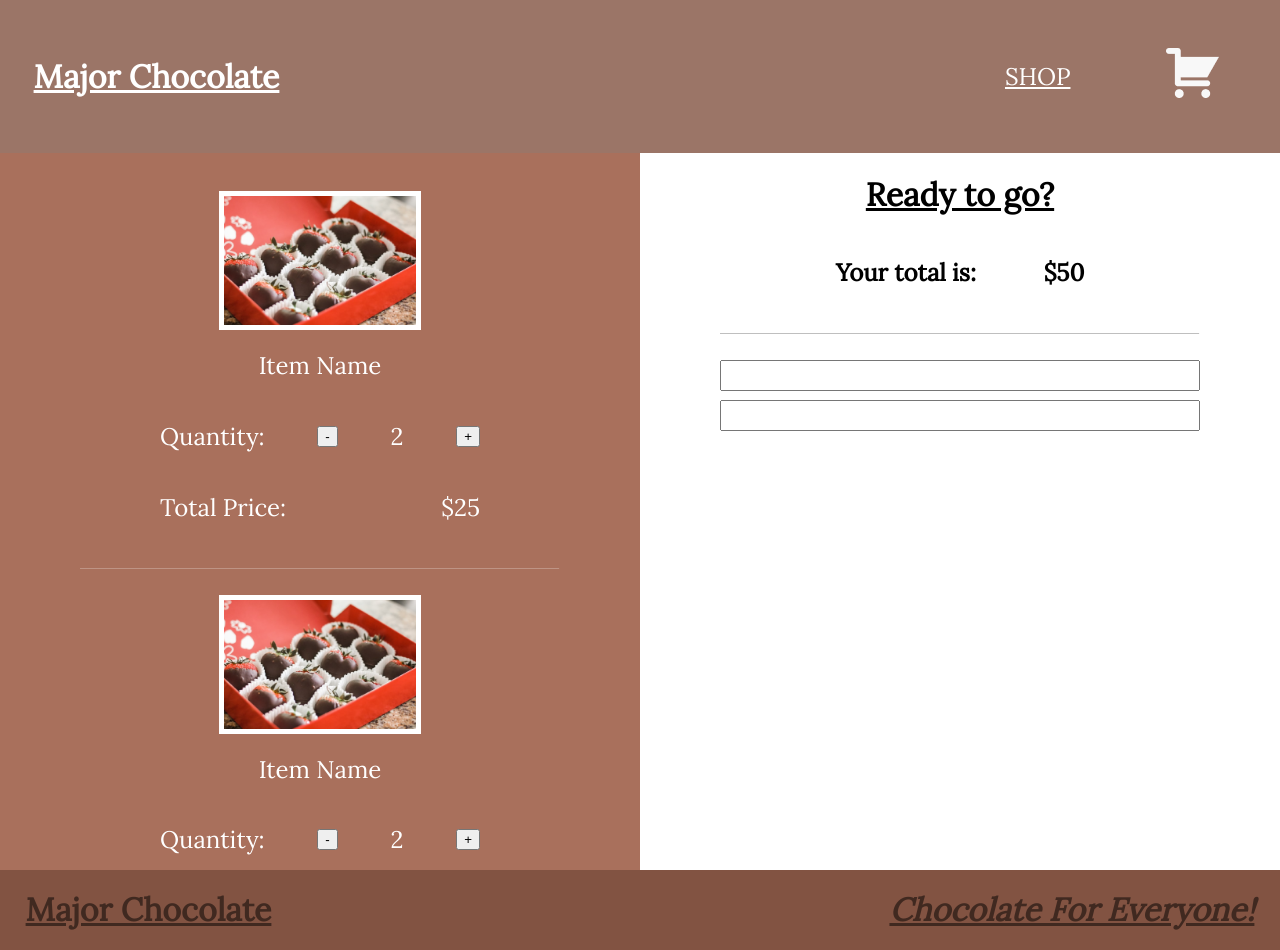
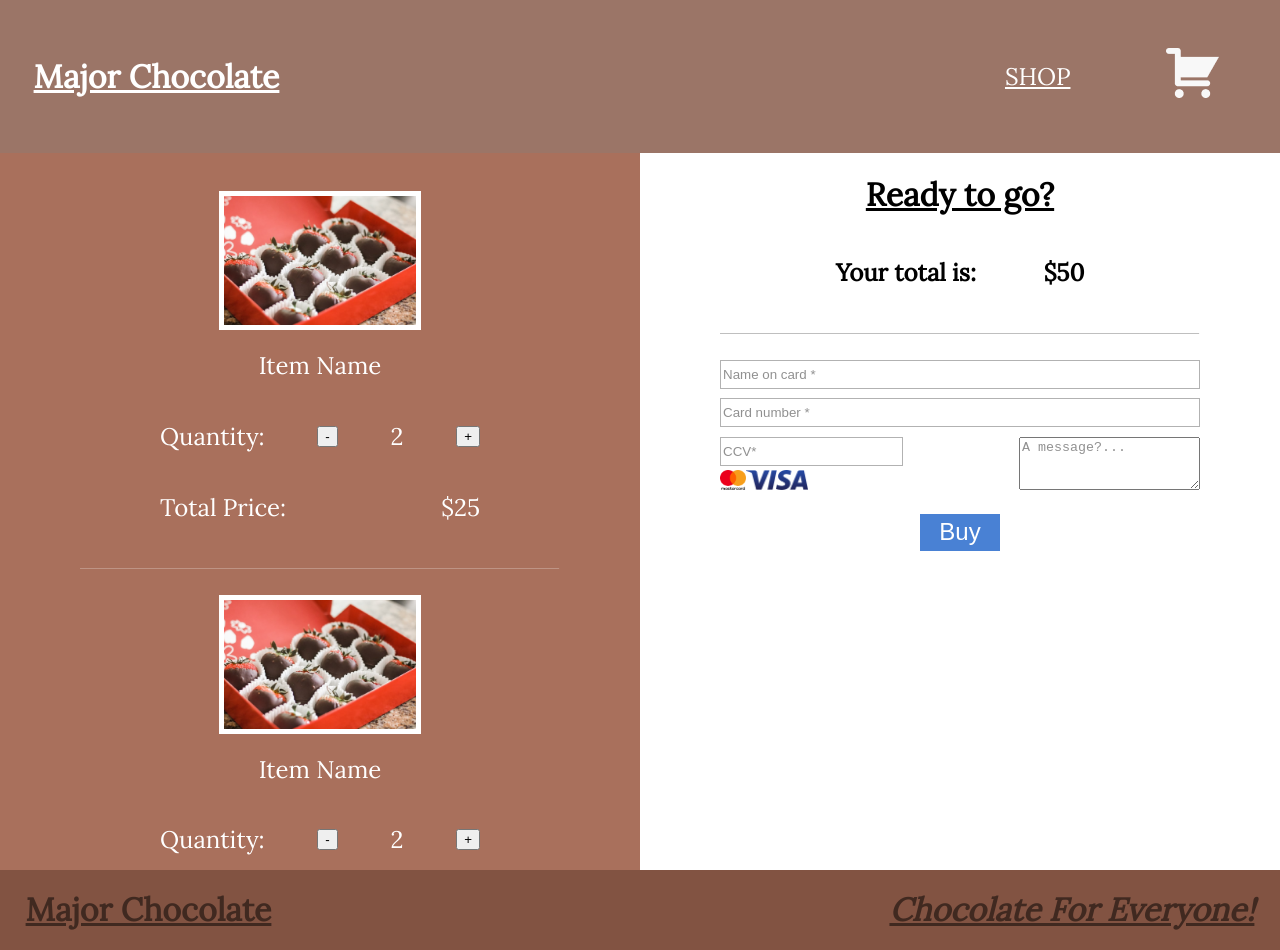
Before and after one commit to MatthewCrutcher/Major-Chocolate, a React (Create React App) app: page /cart in a window 1280 px wide. Built offline with nearby package versions, Linux system fonts and the light colour scheme.

Commit message:
cart page ui complete

```diff
--- a/src/components/Cart.css
+++ b/src/components/Cart.css
@@ -84,3 +84,72 @@
   height: 25px;
   margin-bottom: 2%;
 }
+.ccv-message-logos-container {
+  display: flex;
+  flex-direction: row;
+  justify-content: space-between;
+}
+
+.ccv-logos-container input {
+  height: 25px;
+  margin-bottom: 2%;
+}
+
+.ccv-logos-container {
+  display: flex;
+  flex-direction: column;
+}
+
+.cart-container input {
+  border: 1px solid rgba(0, 0, 0, 0.3);
+}
+
+.cart-container input::placeholder {
+  opacity: 0.8;
+}
+
+.cart-container textarea::placeholder {
+  opacity: 0.8;
+}
+
+.payment-form button {
+  width: fit-content;
+  align-self: center;
+  padding: 1% 4%;
+  margin-top: 5%;
+  font-size: 1.5rem;
+  background-color: rgba(73, 129, 212, 1);
+  border: none;
+  color: white;
+}
+
+.payment-form button:hover {
+  cursor: pointer;
+  background-color: rgb(42, 103, 193);
+}
+
+.payment-logos {
+  display: flex;
+  flex-direction: row;
+  align-content: center;
+  justify-content: flex-start;
+}
+
+.payment-logos img {
+  width: auto;
+  height: 20px;
+}
+
+@media screen and (max-width: 800px) {
+  .cart-container {
+    flex-direction: column;
+  }
+
+  .item-container {
+    width: 100%;
+  }
+  .payment-container {
+    width: 100%;
+    padding-bottom: 4%;
+  }
+}
--- a/src/components/Cart.js
+++ b/src/components/Cart.js
@@ -3,6 +3,8 @@ import Navbar from "./Navbar";
 import image2 from "./images/image2.png";
 import line from "./images/cart-line-breaker.png";
 import line2 from "./images/total-seperator.png";
+import mastercard from "./images/mastercard.png";
+import visa from "./images/visa.png";
 //CSS
 import "./Cart.css";
 
@@ -64,8 +66,19 @@ function Cart() {
             alt="Line seperating total to form"
           />
           <form className="payment-form">
-            <input className="name-card-input" />
-            <input className="name-card-input" />
+            <input className="name-card-input" placeholder="Name on card *" />
+            <input className="name-card-input" placeholder="Card number *" />
+            <div className="ccv-message-logos-container">
+              <div className="ccv-logos-container">
+                <input placeholder="CCV*" />
+                <div className="payment-logos">
+                  <img src={mastercard} alt="mastercard logo" />
+                  <img src={visa} alt="visa logo" />
+                </div>
+              </div>
+              <textarea placeholder="A message?..." />
+            </div>
+            <button>Buy</button>
           </form>
         </div>
       </div>
```
Also changed, not shown: src/components/images/mastercard.png (added), src/components/images/visa.png (added).
